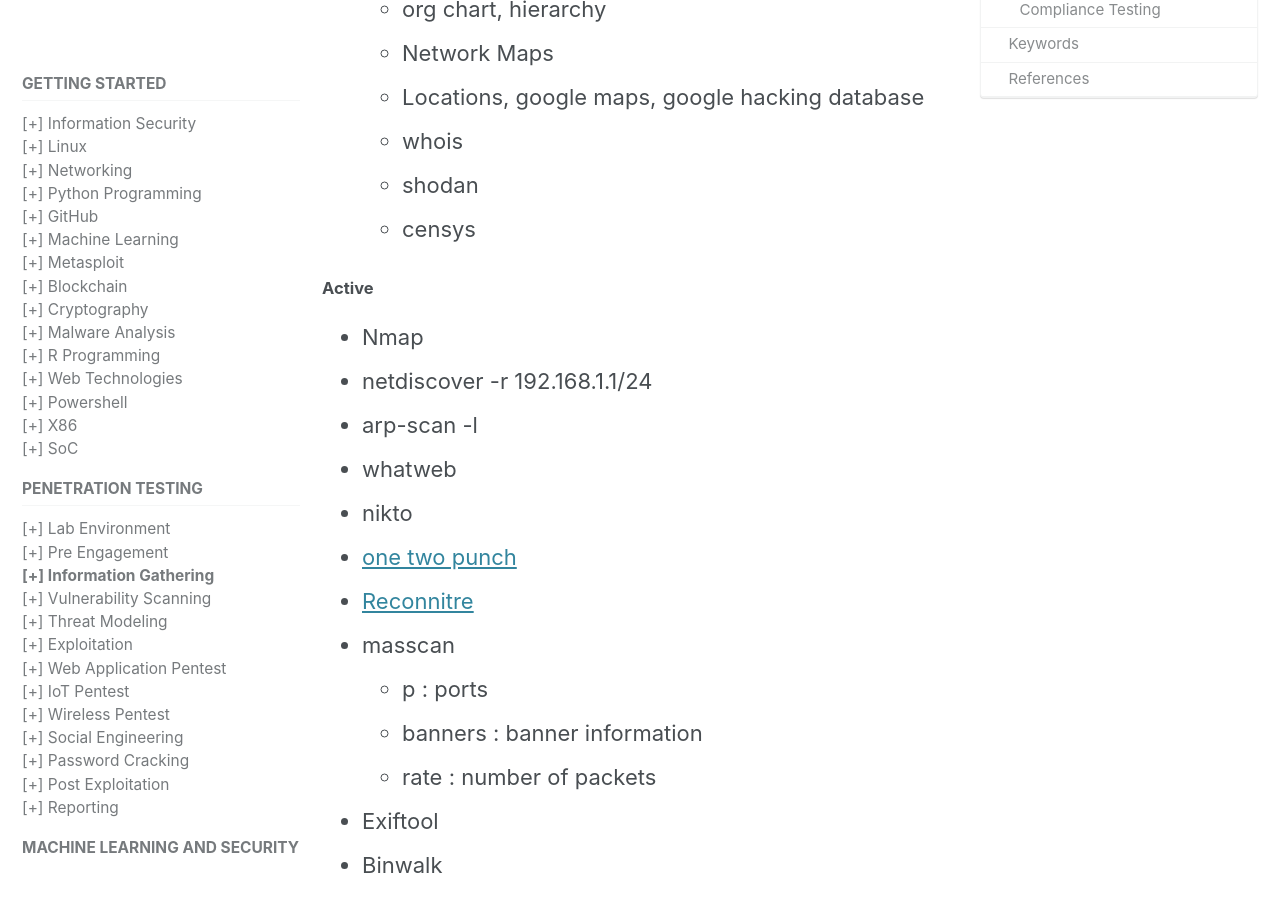
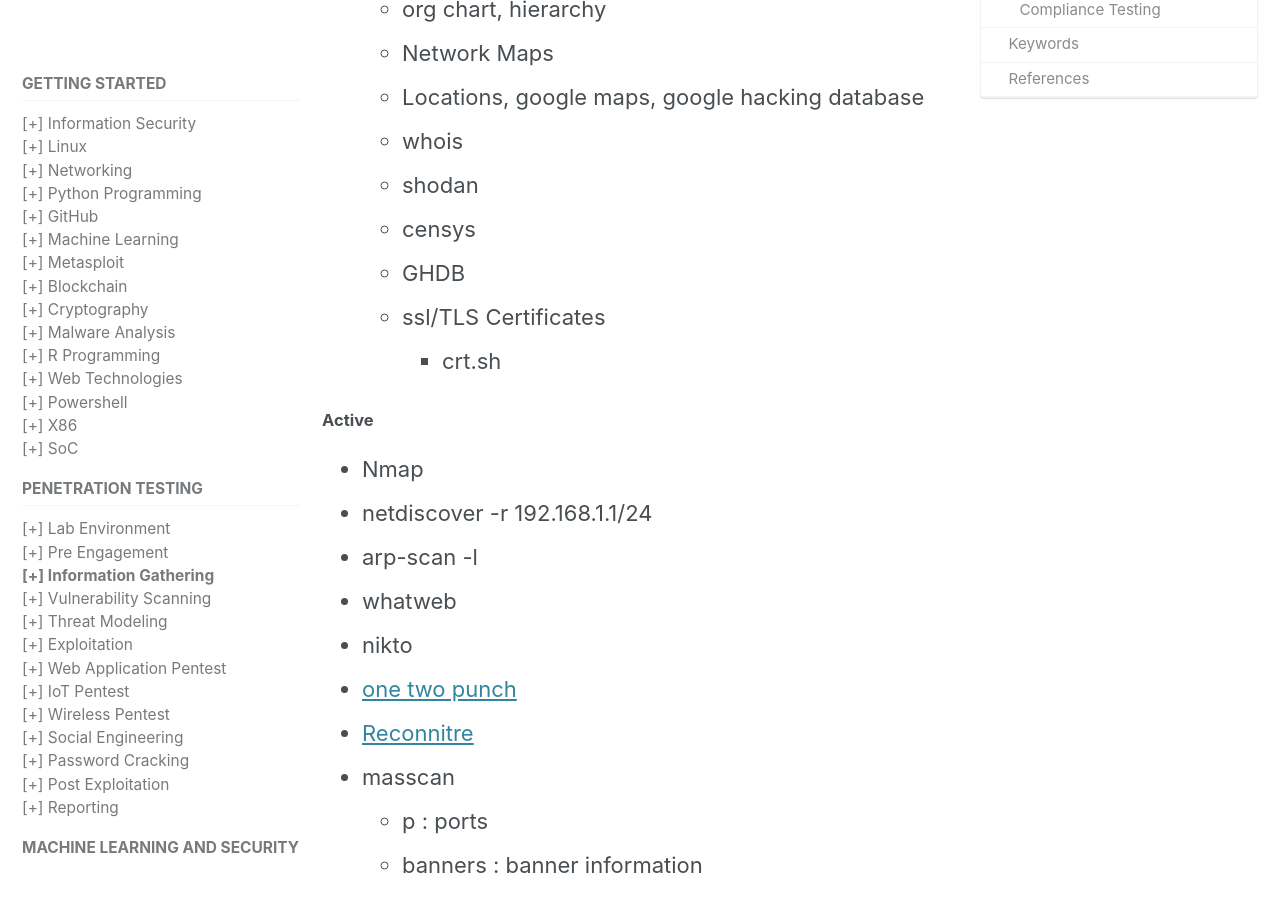
Before and after one commit to mohareti/cyberlab, a Jekyll site: the page built from _pentest/02_info-gathering.md, in a window 1280 px wide and 900 px high, scrolled down 535 px. Built offline with Jekyll 4.4.1, drawn with Linux system fonts in a browser that asks for light colours; cached includes are drawn as plain includes; nearby versions of some CDN libraries.

Commit message:
Update 02_info-gathering.md

```diff
--- a/_pentest/02_info-gathering.md
+++ b/_pentest/02_info-gathering.md
@@ -17,6 +17,10 @@ toc: true
     - whois
     - shodan
     - censys
+    - GHDB
+    - ssl/TLS Certificates
+      - crt.sh
+
 
 
 
```
